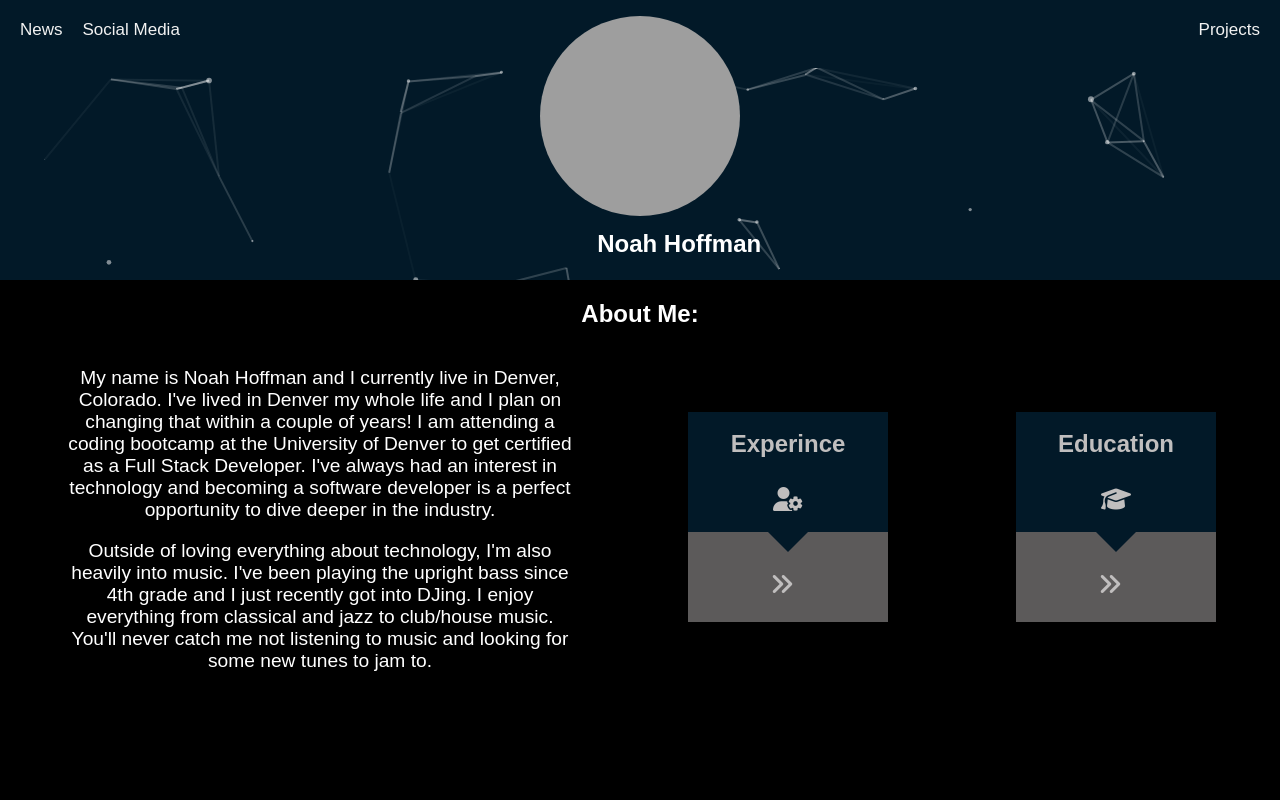
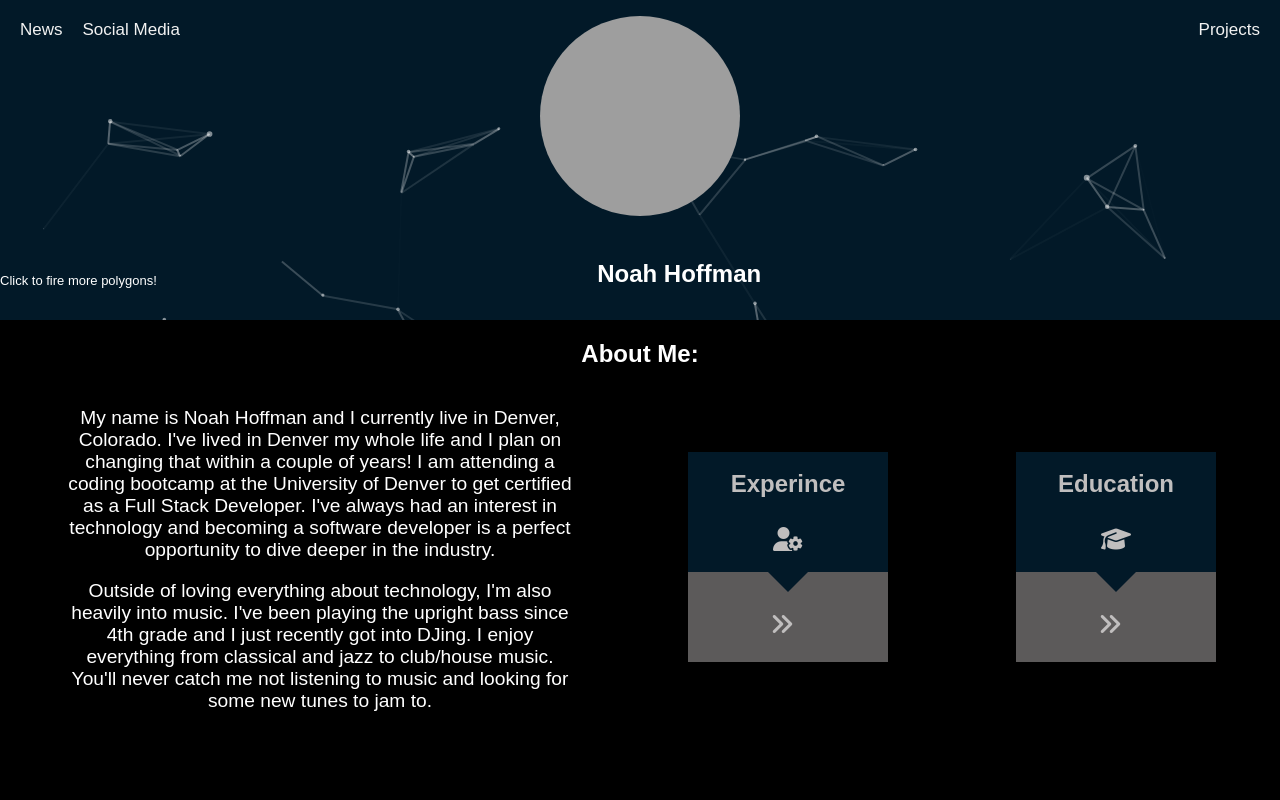
Before and after one commit to Noah8863/Professional-Portfolio, a website: page index.html in a window 1280 px wide. Shown: the top 800 px of the page. Drawn offline with nearby package versions, Linux system fonts and the light colour scheme; grey boxes are pictures that could not be loaded.

Commit message:
fixed landing page height issues

```diff
--- a/index.html
+++ b/index.html
@@ -31,6 +31,7 @@
             <div id="name">
                 <h2>Noah Hoffman</h2>
             </div>
+            <p id="tip">Click to fire more polygons!</p>
         </div>
 
 
--- a/package.json
+++ b/package.json
@@ -1,5 +1,6 @@
 {
   "dependencies": {
+    "requirejs": "^2.3.6",
     "sass": "^1.52.3"
   }
 }
--- a/styles/styles.scss
+++ b/styles/styles.scss
@@ -35,7 +35,7 @@ img {
 // ====== Profile & Banner Styles ======== //
 #particles-js {
   width: 100vw;
-  height: 35%;
+  height: 40%;
   background-color: #021928;
   background-image: url("");
 }
@@ -53,7 +53,6 @@ img {
 }
 .landingPage {
   border-bottom: 1px solid rgb(0, 0, 0);
-  height: 100vh;
   text-align: center;
   position: relative;
   color: white;
@@ -64,6 +63,7 @@ img {
   color: white;
   background-color: rgb(0, 0, 0);
   margin: 0;
+  height: 100vh;
 }
 #name {
   position: relative;
@@ -72,9 +72,14 @@ img {
   justify-content: center;
   align-items: center;
 }
+#tip {
+  font-size: small;
+  position: relative;
+  float: left;
+  top: 60%;
+}
 
 // ====== Navigation Styles ======== //
-
 
 .topnav a {
   float: left;
@@ -123,8 +128,7 @@ img {
 .card-container {
   position: relative;
   width: auto;
-  height: 70%;
-  margin-bottom: 10px;
+  height: 60%;
   margin-top: 0;
   background-color: rgb(0, 0, 0);
   overflow: scroll;
```
Also changed, not shown: styles/styles.css, 2 other files.
